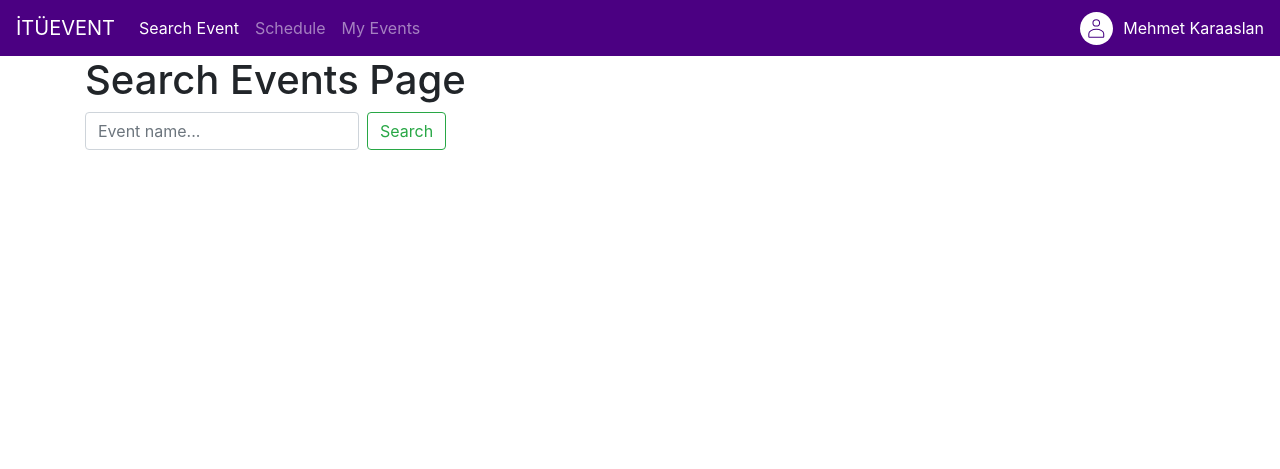
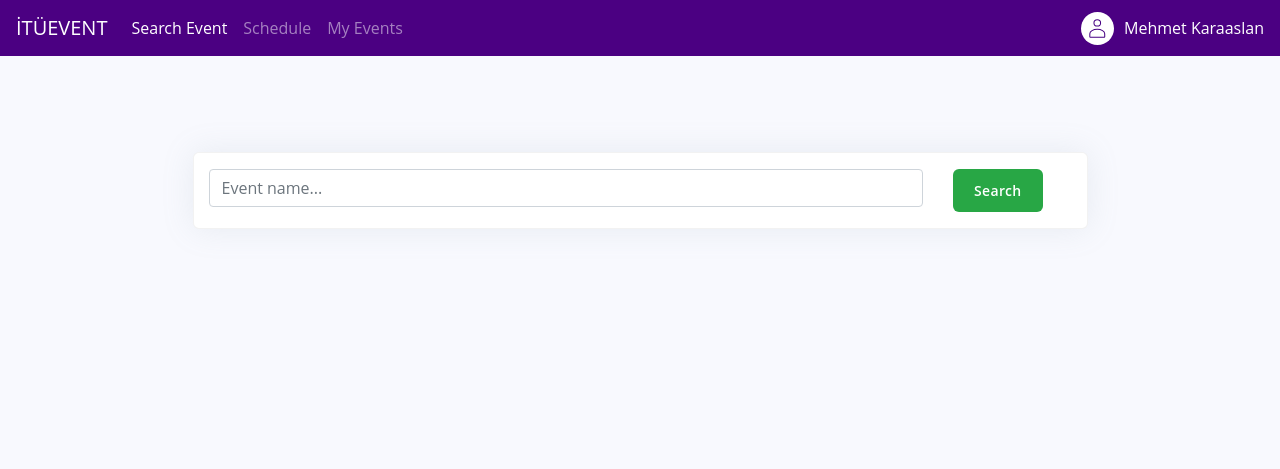
Before and after one commit to mrkaraaslan/db-ituevent, a Flask app: page / in a window 1280 px wide. Shown: the top 469 px of the page. Run offline with Flask 2, Linux system fonts and the light colour scheme; some libraries are stand-ins or nearby versions.

Commit message:
event class, minor UI changes

```diff
--- a/templates/App/profile.html
+++ b/templates/App/profile.html
@@ -6,7 +6,7 @@
 {% block content %}
   <div class="container mt-7">
     <div class="row">
-      <div class="col-xl-10 m-auto order-xl-2 mb-5 mb-xl-0">
+      <div class="col-md-10 m-auto order-xl-2 mb-5 mb-xl-0">
         <div class="card card-profile shadow">
           <div class="row justify-content-center">
             <div class="col-lg-3 order-lg-2">
--- a/templates/App/search_events.html
+++ b/templates/App/search_events.html
@@ -1,9 +1,30 @@
 {% extends "App/app_temp.html" %}
+{% block style %}
+<link rel="stylesheet" href="{{ url_for('static', filename='argon.css')}}"/>
+{% endblock %}
 {% block title %}Search Events{% endblock %}
 {% block content %}
-    <h1>Search Events Page</h1>
-    <form class="form-inline mt-2 mt-md-0">
-        <input class="form-control mr-sm-2" type="text" placeholder="Event name..." aria-label="Search">
-        <button class="btn btn-outline-success my-2 my-sm-0" type="submit">Search</button>
-      </form>
+    <div class="container mt-7">
+      <div class="row">
+        <div class="col-md-10 m-auto order-xl-2 mb-5 mb-xl-0">
+          <div class="card shadow">
+            <div class="container mt-3">
+              <form>
+                <div class="form-group row">
+                  <div class="col-sm-10">
+                    <input class="form-control" type="text" placeholder="Event name..." aria-label="Search">
+                  </div>
+                  <div class="col-sm-2">
+                    <button class="btn btn-success" type="submit">Search</button>
+                  </div>
+                </div>
+              </form>
+
+
+
+            </div>
+          </div>
+        </div>
+      </div>
+    </div>
 {% endblock %}
```
Also changed, not shown: event.py (added, +13 -0 lines).
